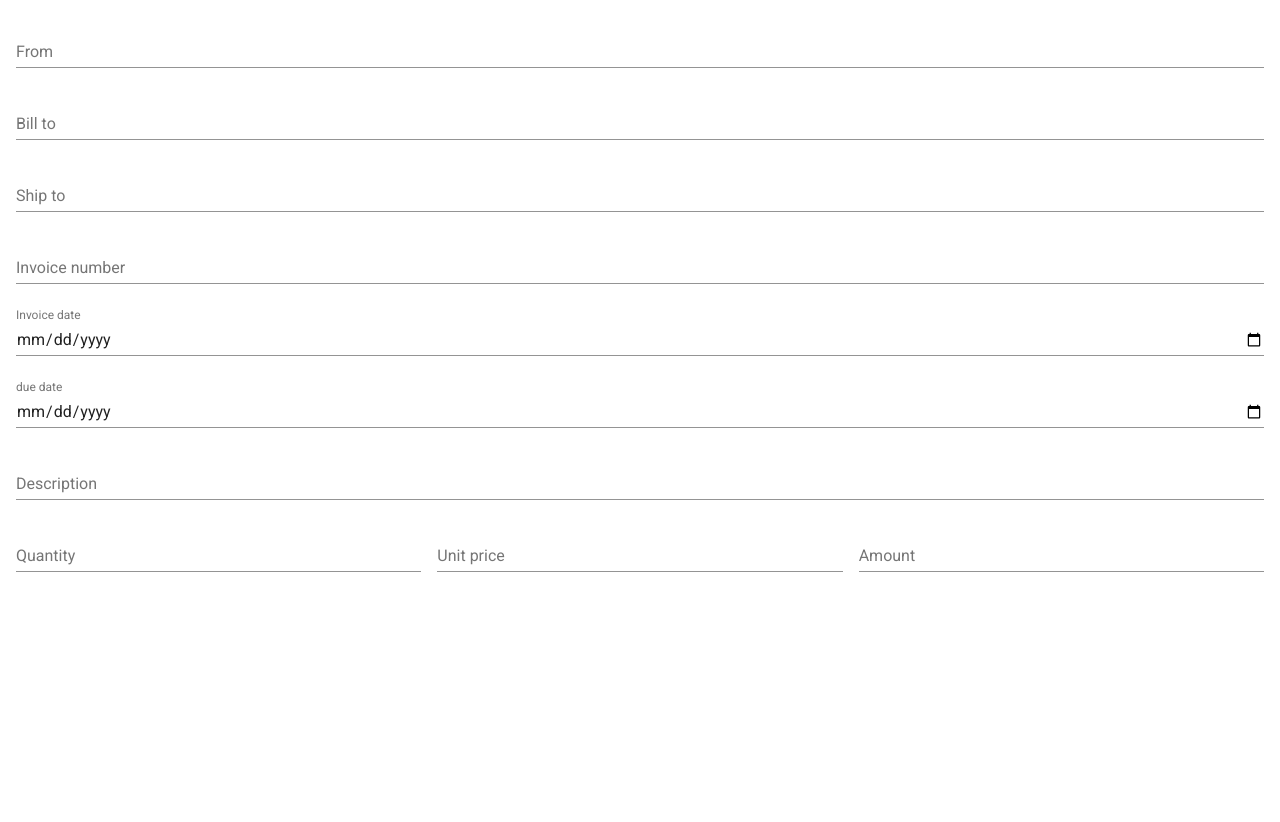
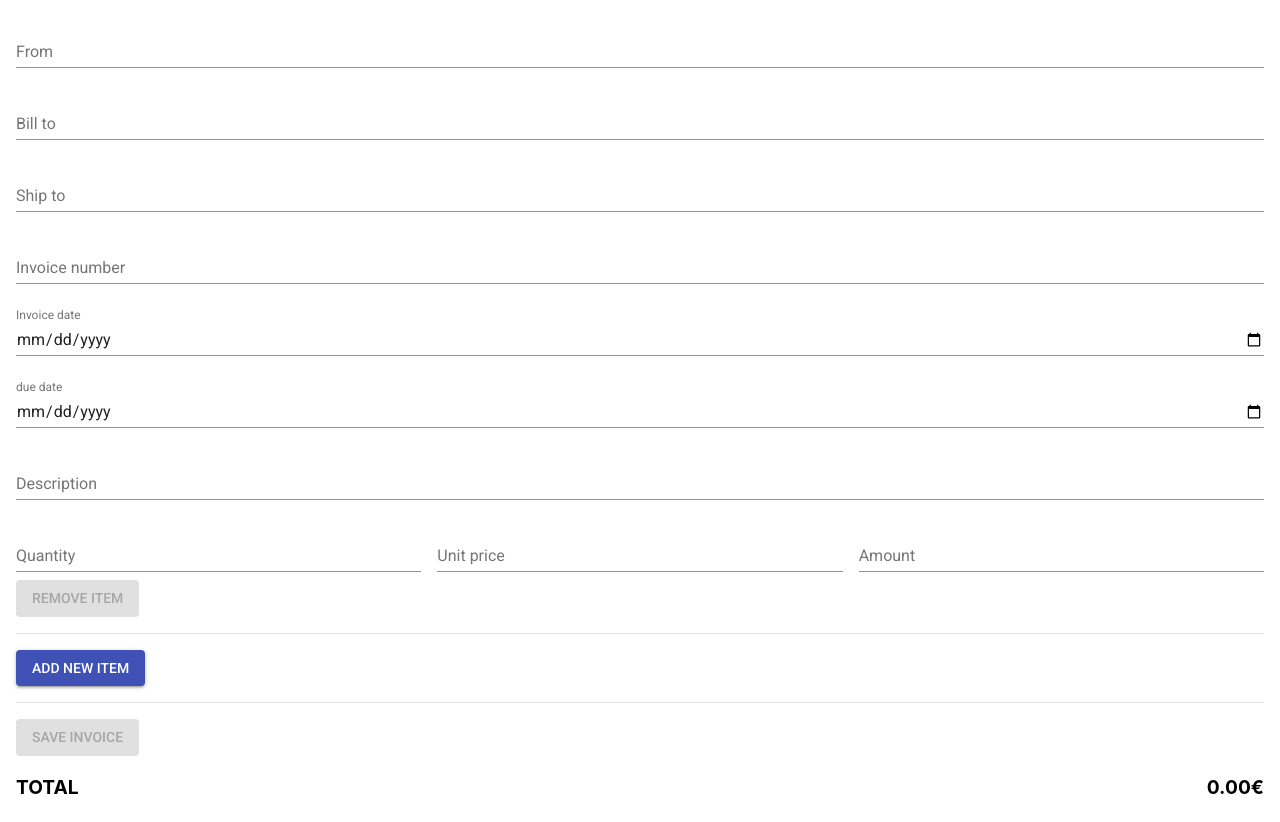
Before and after one commit to Madmous/madBill, a React (Create React App) app in the folder web/: page / in a window 1280 px wide. Before the commit the page ends 800 px from the top, so only its background shows below. Built offline with nearby package versions, Linux system fonts and the light colour scheme.

Commit message:
feat(web): calculate total

```diff
--- a/web/src/app/App.tsx
+++ b/web/src/app/App.tsx
@@ -1,5 +1,5 @@
 import React, { useState } from 'react';
-import Form from './form';
+import Form from './Form';
 
 export default () => {
   return <Form />;
--- a/web/src/app/form/Form.tsx
+++ b/web/src/app/form/Form.tsx
@@ -1,8 +1,9 @@
+import Button from '@material-ui/core/Button';
 import TextField from '@material-ui/core/TextField';
+import Divider from '@material-ui/core/Divider';
 import React, { ChangeEvent, Fragment } from 'react';
 import styled from 'styled-components';
-
-import { Props, FormValues } from './index';
+import { FormValues, Item, FormProps } from './index';
 
 const Form = styled.div`
   padding: 0.25em 1em;
@@ -10,6 +11,15 @@ const Form = styled.div`
 
 const Form_Line = styled.div`
   display: flex;
+`;
+
+const Divider_Margin = styled.div`
+  margin: 1em 0;
+`;
+
+const Grid = styled.div`
+  display: grid;
+  grid-template-columns: 70% 30%;
 `;
 
 const Form_Line_Flex = styled(Form_Line)`
@@ -24,16 +34,40 @@ const Input = styled(props => <TextField {...props} />)`
   flex: 1;
 `;
 
+const FocusedText = styled.p`
+  font-size: 1.2em;
+  font-weight: bold;
+`;
+
+const FocusedText_Right = styled(FocusedText)`
+  text-align: right;
+`;
+
+type Props = FormProps & { total: number };
+type Field = keyof Item;
+
 export default (props: Props) => {
-  const handleChange = (field: keyof FormValues) => (event: ChangeEvent<HTMLTextAreaElement>) => {
-    props.handleChange(event);
-    props.setFieldTouched(field, true, false);
-  };
+  const handleChange = createHandleChange(props);
+  const { items } = props.values;
 
   return (
     <Form>
+      <form
+        onSubmit={e => {
+          e.preventDefault();
+          props.handleSubmit(e, props.total)
+        }}
+      >
         <Form_Line>
-        <Input id="from" label="From" value={props.values.from} onChange={handleChange('from')} margin="normal" />
+          <Input
+            id="from"
+            label="From"
+            value={props.values.from}
+            onChange={handleChange('from')}
+            margin="normal"
+            error={props.touched.from && Boolean(props.errors.from)}
+            helperText={props.touched.from ? props.errors.from : ''}
+          />
         </Form_Line>
         <Form_Line>
           <Input
@@ -42,6 +76,8 @@ export default (props: Props) => {
             value={props.values.billTo}
             onChange={handleChange('billTo')}
             margin="normal"
+            error={props.touched.billTo && Boolean(props.errors.billTo)}
+            helperText={props.touched.billTo ? props.errors.billTo : ''}
           />
         </Form_Line>
         <Form_Line>
@@ -51,6 +87,8 @@ export default (props: Props) => {
             value={props.values.shipTo}
             onChange={handleChange('shipTo')}
             margin="normal"
+            error={props.touched.shipTo && Boolean(props.errors.shipTo)}
+            helperText={props.touched.shipTo ? props.errors.shipTo : ''}
           />
         </Form_Line>
         <Form_Line>
@@ -60,6 +98,8 @@ export default (props: Props) => {
             value={props.values.invoiceNumber}
             onChange={handleChange('invoiceNumber')}
             margin="normal"
+            error={props.touched.invoiceNumber && Boolean(props.errors.invoiceNumber)}
+            helperText={props.touched.invoiceNumber ? props.errors.invoiceNumber : ''}
           />
         </Form_Line>
         <Form_Line>
@@ -73,6 +113,8 @@ export default (props: Props) => {
             value={props.values.invoiceDate}
             onChange={handleChange('invoiceDate')}
             margin="normal"
+            error={props.touched.invoiceDate && Boolean(props.errors.invoiceDate)}
+            helperText={props.touched.invoiceDate ? props.errors.invoiceDate : ''}
           />
         </Form_Line>
         <Form_Line>
@@ -86,9 +128,11 @@ export default (props: Props) => {
             value={props.values.dueDate}
             onChange={handleChange('dueDate')}
             margin="normal"
+            error={props.touched.dueDate && Boolean(props.errors.dueDate)}
+            helperText={props.touched.dueDate ? props.errors.dueDate : ''}
           />
         </Form_Line>
-      {props.values.items.map((item, index) => (
+        {items.map((item, index) => (
           <Fragment key={index}>
             <Form_Line>
               <Input
@@ -97,6 +141,8 @@ export default (props: Props) => {
                 value={item.description}
                 onChange={handleChange('items')}
                 margin="normal"
+                error={itemError(props, index, 'description')}
+                helperText={itemHelperText(props, index, 'description')}
               />
             </Form_Line>
             <Form_Line>
@@ -109,6 +155,8 @@ export default (props: Props) => {
                   value={item.quantity}
                   onChange={handleChange('items')}
                   margin="normal"
+                  error={itemError(props, index, 'quantity')}
+                  helperText={itemHelperText(props, index, 'quantity')}
                 />
               </Form_Line_Flex_Margin>
               <Form_Line_Flex_Margin>
@@ -120,6 +168,8 @@ export default (props: Props) => {
                   value={item.unitPrice}
                   onChange={handleChange('items')}
                   margin="normal"
+                  error={itemError(props, index, 'unitPrice')}
+                  helperText={itemHelperText(props, index, 'unitPrice')}
                 />
               </Form_Line_Flex_Margin>
               <Form_Line_Flex>
@@ -131,11 +181,95 @@ export default (props: Props) => {
                   value={item.amount}
                   onChange={handleChange('items')}
                   margin="normal"
+                  error={itemError(props, index, 'amount')}
+                  helperText={itemHelperText(props, index, 'amount')}
                 />
               </Form_Line_Flex>
             </Form_Line>
+            <div>
+              <Button
+                variant="contained"
+                color="secondary"
+                disabled={props.values.items.length === 1}
+                onClick={() => {
+                  const m = [...items];
+                  m.splice(index, 1);
+                  props.setFieldValue('items', m, false);
+                }}
+              >
+                Remove item
+              </Button>
+            </div>
           </Fragment>
         ))}
+        <Divider_Margin>
+          <Divider />
+        </Divider_Margin>
+        <div>
+          <Button
+            variant="contained"
+            color="primary"
+            onClick={() => {
+              const nextItems = props.values.items.concat({ description: '', quantity: '', unitPrice: '', amount: '' });
+              props.setFieldValue('items', nextItems, false);
+            }}
+          >
+            Add new item
+          </Button>
+        </div>
+        <Divider_Margin>
+          <Divider />
+        </Divider_Margin>
+        <div>
+          <Button type="submit" variant="contained" color="primary" disabled={!props.isValid}>
+            Save invoice
+          </Button>
+        </div>
+        <Grid>
+          <FocusedText>TOTAL</FocusedText>
+          <FocusedText_Right>
+            <span>{props.total.toFixed(2)}</span>
+            <span>€</span>
+          </FocusedText_Right>
+        </Grid>
+      </form>
     </Form>
   );
 };
+
+const createHandleChange = (props: Props) => (field: keyof FormValues) => (event: ChangeEvent<HTMLTextAreaElement>) => {
+  props.handleChange(event);
+  props.setFieldTouched(field, true, false);
+};
+
+const itemHelperText = (props: Props, index: number, field: Field): string => {
+  if (!props.touched.items) {
+    return '';
+  }
+
+  const { items } = props.errors;
+
+  if (typeof items === 'string') {
+    return '';
+  }
+
+  if (items === undefined) {
+    return '';
+  }
+
+  const item = items[index];
+
+  if (item === undefined) {
+    return '';
+  }
+
+  const itemField = item[field];
+
+  if (itemField === undefined) {
+    return '';
+  }
+
+  return itemField;
+};
+
+const itemError = (props: Props, index: number, field: Field): boolean => Boolean(itemHelperText(props, index, field));
--- a/web/src/app/form/index.tsx
+++ b/web/src/app/form/index.tsx
@@ -3,6 +3,9 @@ import { Formik, FormikProps, FormikActions } from 'formik';
 import * as Yup from 'yup';
 
 import Form from './Form';
+import { calculateTotal } from '../../price/calculate-total';
+
+export type Item = { description: string; quantity: string; unitPrice: string; amount: string };
 
 export type FormValues = {
   from: string;
@@ -11,12 +14,11 @@ export type FormValues = {
   invoiceNumber: string;
   invoiceDate: string;
   dueDate: string;
-  items: [{ description: string; quantity: string; unitPrice: string; amount: string }];
+  items: Item[];
 };
 
-export type Props = FormikProps<FormValues>;
+export type FormProps = FormikProps<FormValues>;
 
-export default () => {
 const initialValues: FormValues = {
   from: '',
   billTo: '',
@@ -34,25 +36,29 @@ export default () => {
   invoiceNumber: Yup.string().required('Invoice number is required'),
   invoiceDate: Yup.string().required('Invoice date is required'),
   dueDate: Yup.string().required('Due date is required'),
-    items: Yup.object().shape({
+  items: Yup.array()
+    .of(
+      Yup.object().shape({
         quantity: Yup.string().required('Quantity is required'),
         description: Yup.string().required('Description is required'),
         unitPrice: Yup.string().required('Unit price is required'),
         amount: Yup.string().required('Amount is required'),
-    }),
+      })
+    )
+    .min(1, 'Minimum of 1 items'),
 });
 
-  return (
+export default () => (
   <Formik
     initialValues={initialValues}
-      render={(props: Props) => <Form {...props} />}
+    render={(props: FormProps) => {
+      const total = calculateTotal(props.values.items);
+
+      return <Form {...props} total={total} />;
+    }}
     validationSchema={validationSchema}
     onSubmit={(values: FormValues, actions: FormikActions<FormValues>) => {
-        setTimeout(() => {
-          alert(JSON.stringify(values, null, 2));
-          actions.setSubmitting(false);
-        }, 1000);
+      console.log(values);
     }}
   />
 );
-};
--- /dev/null
+++ b/web/src/price/calculate-total.ts
@@ -0,0 +1,4 @@
+import { Item } from '../app/Form';
+
+export const calculateTotal = (items: Item[]): number =>
+  items.reduce((acc, item) => acc + Number(item.quantity) * Number(item.unitPrice) * Number(item.amount) * 1.2, 0);
```
Also changed, not shown: 2 other files (tests, documents, lock files or other folders). Lines whose indentation alone changed are shown as unchanged.
